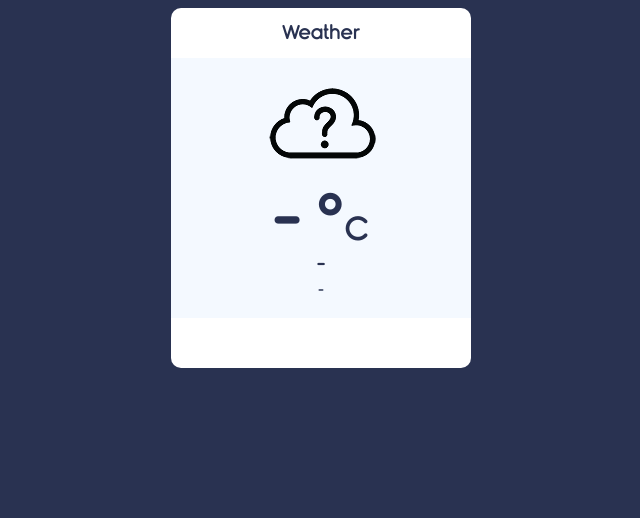
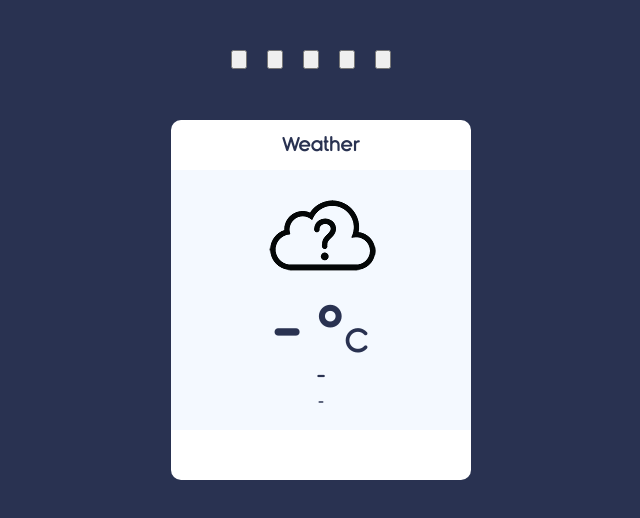
Before and after one commit to juliana-samoilenko/weatherApp, a plain HTML site: page index.html in a window 1280 px wide. Shown: the whole page, without its empty margins (319-959 px from the left). Drawn offline with Linux system fonts and the light colour scheme.

Commit message:
add day buttons

```diff
--- a/index.html
+++ b/index.html
@@ -7,7 +7,25 @@
     <link rel="stylesheet" href="style.css">
 </head>
 <body>
+  <div class="buttons-days">
+    <div class="day current">
+      <button><P></P></button>
+    </div>
+    <div class="day">
+      <button><P></P></button>
+    </div>
+    <div class="day">
+      <button><P></P></button>
+    </div>
+    <div class="day">
+      <button><P></P></button>
+    </div>
+    <div class="day">
+      <button><P></P></button>
+    </div>
+  </div>
 
+    </div>
     <div class="container">
         <div class="app-title">
             <p>Weather</p>
--- a/style.css
+++ b/style.css
@@ -6,12 +6,22 @@ body{
     background-color: #293251;
 }
 
+.buttons-days{
+  margin: 50px 0px;
+  display: flex;
+  justify-content: center;
+}
+
+.buttons-days button{
+  margin-right: 20px;
+}
+
 .container{
     width: 300px;
     background-color: #FFF;
 
     display: block;
-    margin: 0 auto;
+    margin: auto;
 
     border-radius: 10px;
     padding-bottom : 50px;
```
